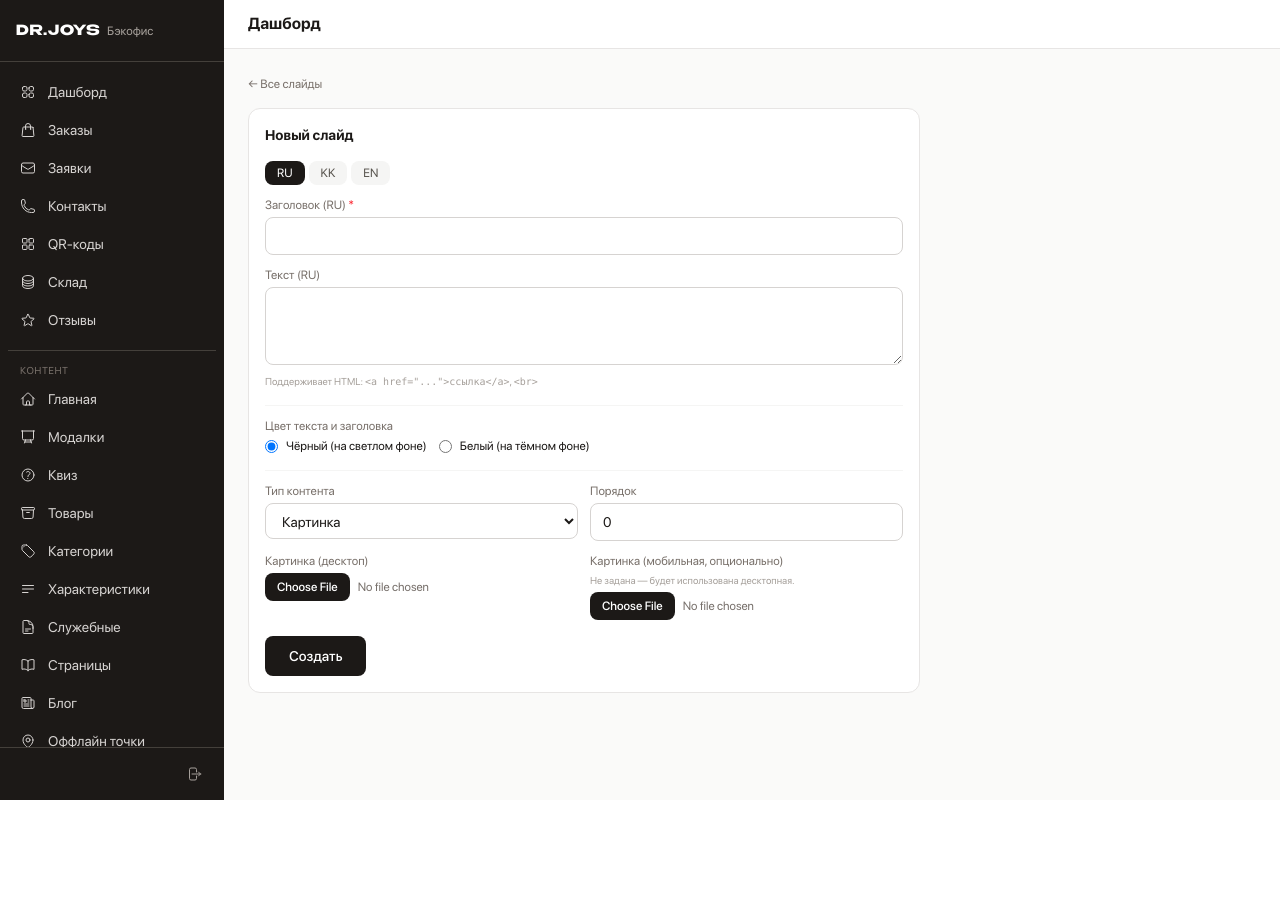
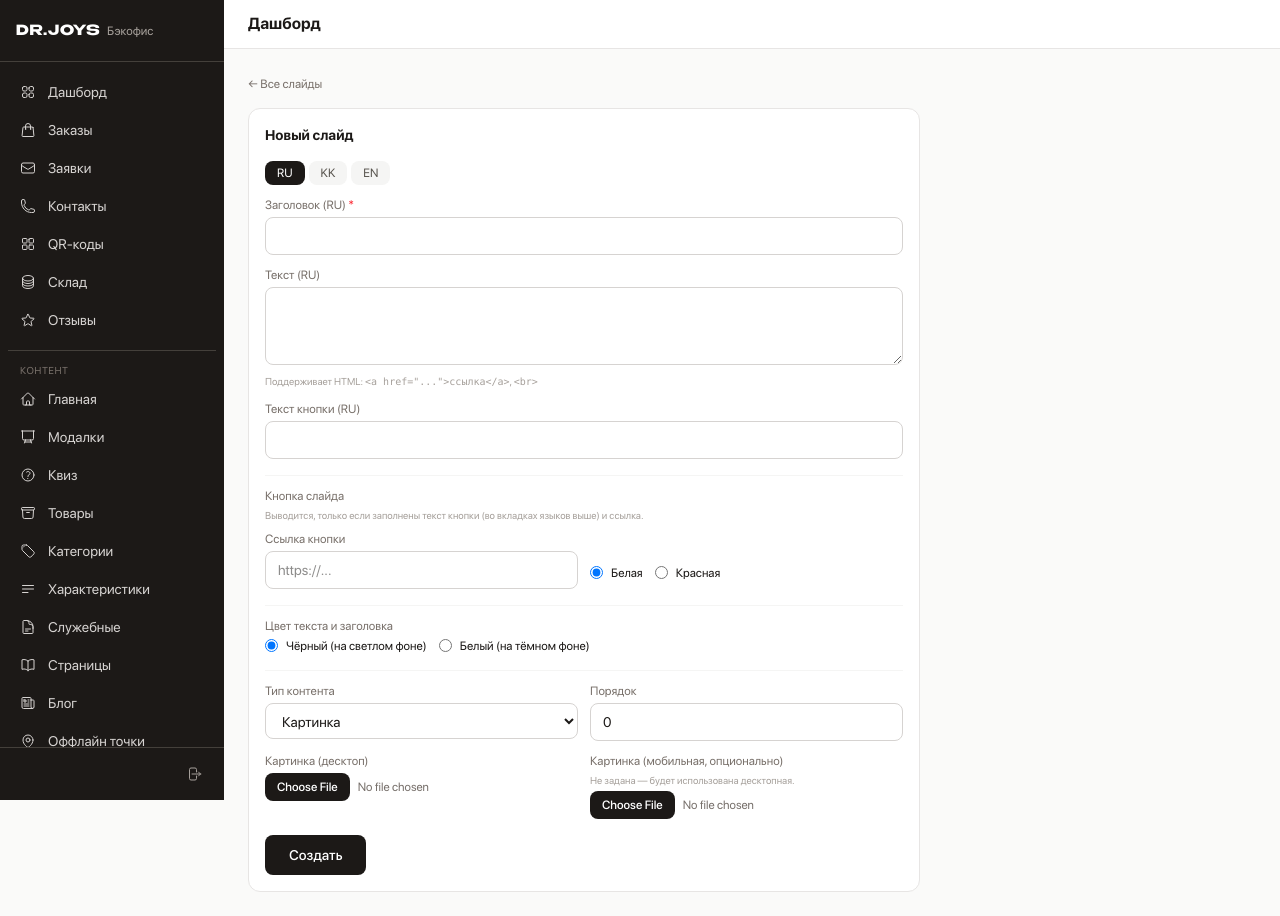
Before and after one commit to Zazh/joys-app, a Django app: template templates/backoffice/homepage/feature_form.html in a window 1280 px wide. Before the commit the page ends 800 px from the top, so only its background shows below. Run offline with Django 5.2, Linux system fonts and the light colour scheme; the template is opened without the code that fills it, so the values that code supplies are empty; style sheets or scripts are compiled from the project's sources; parts of the project's set-up code (start-up, migrations or seed data) failed here and were passed over.

Commit message:
feat(home): кнопка в слайдах features — текст на 3 языках и цвет из бэкофиса
У слайда появились поля: текст кнопки (ru/kk/en), ссылка и цвет (белая/
красная). Кнопка выводится при заполненных тексте и ссылке; внешние ссылки
открываются в новой вкладке. Дата-миграция перенесла ссылку из текста
слайда «Выдерживают лезвие катаны» в кнопку на всех трёх языках.
Заголовкам слайдов задан line-height 1.

Co-Authored-By: Claude Fable 5 <noreply@anthropic.com>
Claude-Session: https://claude.ai/code/session_01EiMtFdvB4U492RY9UtES9r

```diff
--- a/backoffice/views/homepage.py
+++ b/backoffice/views/homepage.py
@@ -150,6 +150,11 @@ class FeatureSlideEditView(BackofficeAccessMixin, View):
         slide.text_kk = request.POST.get('text_kk', '').strip()
         slide.text_en = request.POST.get('text_en', '').strip()
         slide.text_color = request.POST.get('text_color', 'black')
+        slide.button_text_ru = request.POST.get('button_text_ru', '').strip()
+        slide.button_text_kk = request.POST.get('button_text_kk', '').strip()
+        slide.button_text_en = request.POST.get('button_text_en', '').strip()
+        slide.button_url = request.POST.get('button_url', '').strip()
+        slide.button_color = request.POST.get('button_color', 'white')
         slide.media_type = request.POST.get('media_type', 'image')
         slide.order = int(request.POST.get('order', 0) or 0)
         slide.is_active = request.POST.get('is_active') == 'on'
--- a/pages/translation.py
+++ b/pages/translation.py
@@ -35,7 +35,7 @@ class HeroSectionTO(TranslationOptions):
 
 @register(FeatureSlide)
 class FeatureSlideTO(TranslationOptions):
-    fields = ('title', 'text')
+    fields = ('title', 'text', 'button_text')
 
 
 @register(PromoBlock)
--- a/templates/backoffice/homepage/feature_form.html
+++ b/templates/backoffice/homepage/feature_form.html
@@ -40,6 +40,10 @@
                     <textarea name="text_ru" rows="3" class="w-full px-3 py-2 border border-stone-300 rounded-lg text-sm focus:outline-none focus:ring-2 focus:ring-stone-400">{{ slide.text_ru|default:'' }}</textarea>
                     <p class="text-[10px] text-stone-400 mt-1">Поддерживает HTML: <code>&lt;a href="..."&gt;ссылка&lt;/a&gt;</code>, <code>&lt;br&gt;</code></p>
                 </div>
+                <div>
+                    <label class="block text-xs text-stone-500 mb-1">Текст кнопки (RU)</label>
+                    <input type="text" name="button_text_ru" value="{{ slide.button_text_ru|default:'' }}" class="w-full px-3 py-2 border border-stone-300 rounded-lg text-sm focus:outline-none focus:ring-2 focus:ring-stone-400">
+                </div>
             </div>
 
             <!-- KK -->
@@ -53,6 +57,10 @@
                     <textarea name="text_kk" rows="3" class="w-full px-3 py-2 border border-stone-300 rounded-lg text-sm focus:outline-none focus:ring-2 focus:ring-stone-400">{{ slide.text_kk|default:'' }}</textarea>
                     <p class="text-[10px] text-stone-400 mt-1">Поддерживает HTML: <code>&lt;a href="..."&gt;ссылка&lt;/a&gt;</code>, <code>&lt;br&gt;</code></p>
                 </div>
+                <div>
+                    <label class="block text-xs text-stone-500 mb-1">Текст кнопки (KK)</label>
+                    <input type="text" name="button_text_kk" value="{{ slide.button_text_kk|default:'' }}" class="w-full px-3 py-2 border border-stone-300 rounded-lg text-sm focus:outline-none focus:ring-2 focus:ring-stone-400">
+                </div>
             </div>
 
             <!-- EN -->
@@ -65,6 +73,37 @@
                     <label class="block text-xs text-stone-500 mb-1">Текст (EN)</label>
                     <textarea name="text_en" rows="3" class="w-full px-3 py-2 border border-stone-300 rounded-lg text-sm focus:outline-none focus:ring-2 focus:ring-stone-400">{{ slide.text_en|default:'' }}</textarea>
                     <p class="text-[10px] text-stone-400 mt-1">Поддерживает HTML: <code>&lt;a href="..."&gt;ссылка&lt;/a&gt;</code>, <code>&lt;br&gt;</code></p>
+                </div>
+                <div>
+                    <label class="block text-xs text-stone-500 mb-1">Текст кнопки (EN)</label>
+                    <input type="text" name="button_text_en" value="{{ slide.button_text_en|default:'' }}" class="w-full px-3 py-2 border border-stone-300 rounded-lg text-sm focus:outline-none focus:ring-2 focus:ring-stone-400">
+                </div>
+            </div>
+        </div>
+
+        <!-- Кнопка слайда -->
+        <div class="border-t border-stone-100 pt-3">
+            <label class="block text-xs text-stone-500 mb-1">Кнопка слайда</label>
+            <p class="text-[10px] text-stone-400 mb-2">Выводится, только если заполнены текст кнопки (во вкладках языков выше) и ссылка.</p>
+            <div class="grid grid-cols-2 gap-3 items-end">
+                <div>
+                    <label class="block text-xs text-stone-500 mb-1">Ссылка кнопки</label>
+                    <input type="text" name="button_url" value="{{ slide.button_url|default:'' }}" placeholder="https://..."
+                           class="w-full px-3 py-2 border border-stone-300 rounded-lg text-sm focus:outline-none focus:ring-2 focus:ring-stone-400">
+                </div>
+                <div class="flex gap-3 pb-2">
+                    <label class="flex items-center gap-2 text-xs cursor-pointer">
+                        <input type="radio" name="button_color" value="white"
+                               {% if not slide or slide.button_color == 'white' %}checked{% endif %}
+                               class="border-stone-300 text-stone-900 focus:ring-stone-400">
+                        Белая
+                    </label>
+                    <label class="flex items-center gap-2 text-xs cursor-pointer">
+                        <input type="radio" name="button_color" value="red"
+                               {% if slide.button_color == 'red' %}checked{% endif %}
+                               class="border-stone-300 text-stone-900 focus:ring-stone-400">
+                        Красная
+                    </label>
                 </div>
             </div>
         </div>
--- a/templates/pages/home.html
+++ b/templates/pages/home.html
@@ -176,6 +176,11 @@
                 <div class="features-card-content">
                     {{ slide.text|sanitize|linebreaksbr }}
                 </div>
+                {% if slide.button_text and slide.button_url %}
+                <div>
+                    <a href="{{ slide.button_url }}" class="features-card-btn features-card-btn--{{ slide.button_color }}"{% if slide.button_is_external %} target="_blank" rel="noopener noreferrer"{% endif %}>{{ slide.button_text }}</a>
+                </div>
+                {% endif %}
             </div>
             <div class="absolute inset-0 z-0">
                 {% if slide.media_type == 'video' and slide.video %}
```
Also changed, not shown: pages/models.py (+17 -0 lines), src/css/components/_features_carousel.css (+12 -0 lines), pages/migrations/0024_featureslide_button_color_featureslide_button_text_and_more.py (added), pages/migrations/0025_featureslide_move_links_to_buttons.py (added).
